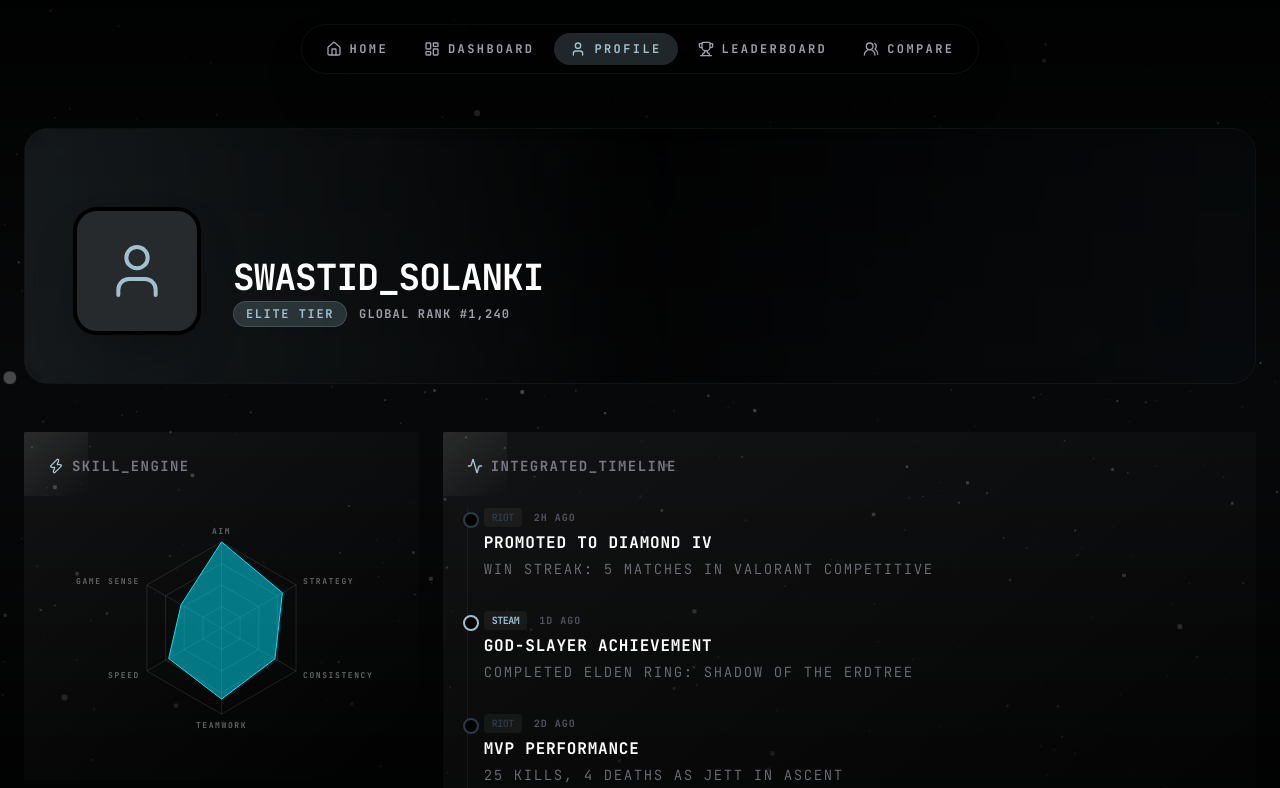
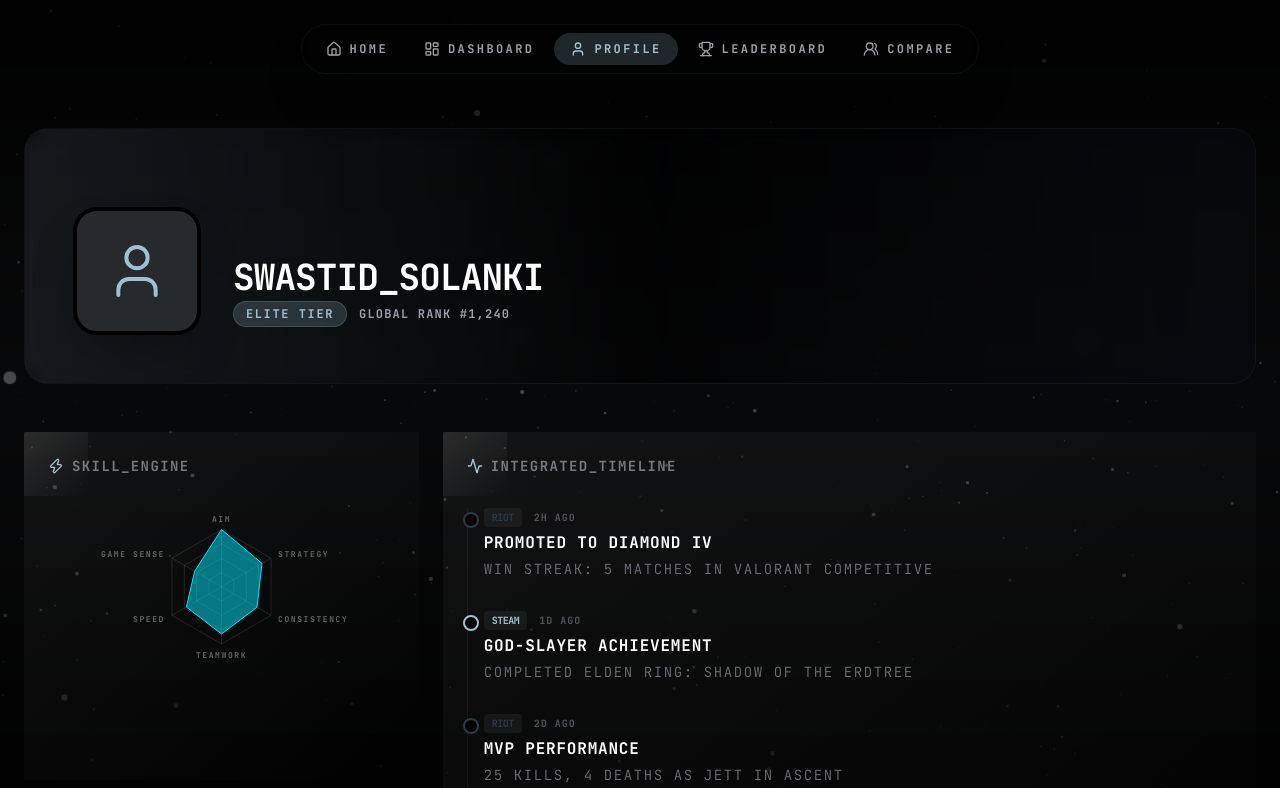
Before and after one commit to SwastidSolanki/gamesphere, a Next.js app: page /profile in a window 1280 px wide. Shown: the top 788 px of the page. Built offline with nearby package versions, Linux system fonts and the light colour scheme.

Commit message:
Fix console errors and asset paths

```diff
--- a/src/app/page.tsx
+++ b/src/app/page.tsx
@@ -44,7 +44,7 @@ export default function LandingPage() {
         {/* Cinematic Background */}
         <div className="absolute inset-0 z-0">
             <img
-                src="/C:/Users/swast/.gemini/antigravity/brain/455dfb48-51b7-4eb9-817a-8c0feb9b8d5b/fimbulwinter_vault_hero_4k_1774383365593.png"
+                src="https://image.api.playstation.com/vulcan/ap/rnd/202207/1210/4xJ8XB3bi888QTLZYcg7Oi0q.png"
                 alt="Fimbulwinter Vault"
                 className="w-full h-full object-cover opacity-60 scale-105"
             />
--- a/src/app/profile/page.tsx
+++ b/src/app/profile/page.tsx
@@ -62,8 +62,8 @@ export default function ProfilePage() {
             <h3 className="text-sm font-bold uppercase tracking-widest text-zinc-500 mb-6 flex items-center gap-2">
               <Zap className="w-4 h-4 text-primary" /> SKILL_ENGINE
             </h3>
-            <div className="h-64 w-full">
-              <ResponsiveContainer width="100%" height="100%">
+            <div className="h-64 w-full relative">
+              <ResponsiveContainer width="100%" height="100%" aspect={2} minWidth={1} minHeight={1}>
                 <RadarChart cx="50%" cy="50%" outerRadius="70%" data={SKILL_DATA}>
                   <PolarGrid stroke="rgba(255,255,255,0.1)" />
                   <PolarAngleAxis dataKey="subject" tick={{ fill: "#666", fontSize: 8 }} />
--- a/src/components/GameBanner.tsx
+++ b/src/components/GameBanner.tsx
@@ -36,7 +36,7 @@ export default function GameBanner({ appid, name, externalIcon, platform }: Game
     } else if (platform === "riot") {
         if (retry === 0) {
             // Try alternative Riot CDN
-            setSrc("https://cmsassets.rgpub.io/visibility/riot-games/valorant/valorant-wallpaper-1.jpg");
+            setSrc("https://cmsassets.rgpub.io/visibility/riot-games/valorant/wallpaper/episode-7-act-1-jett-1.jpg");
             setRetry(1);
         } else {
             setSrc("");
```
